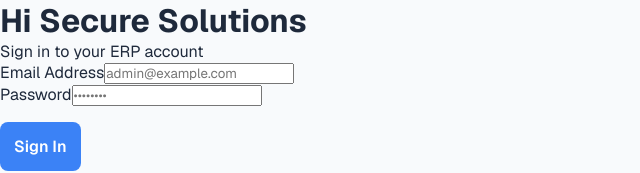
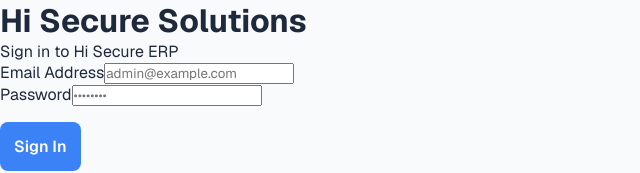
Before and after one commit to smdshameer/hisecure-erp, a Next.js app in the folder apps/web/: page /login in a window 1280 px wide. Shown: the top 173 px of the page, without its empty margins (0-640 px from the left). Built offline with nearby package versions, Linux system fonts and the light colour scheme.

Commit message:
Fix login page syntax and update title

```diff
--- a/apps/web/app/login/page.tsx
+++ b/apps/web/app/login/page.tsx
@@ -43,7 +43,7 @@ export default function LoginPage() {
             <div className={styles.card}>
                 <div className={styles.header}>
                     <h1 className={styles.title}>Hi Secure Solutions</h1>
-                    <p className={styles.subtitle}>Sign in to your ERP account</p>
+                    <p className={styles.subtitle}>Sign in to Hi Secure ERP</p>
                 </div>
 
                 {error && <div className={styles.error}>{error}</div>}
```
